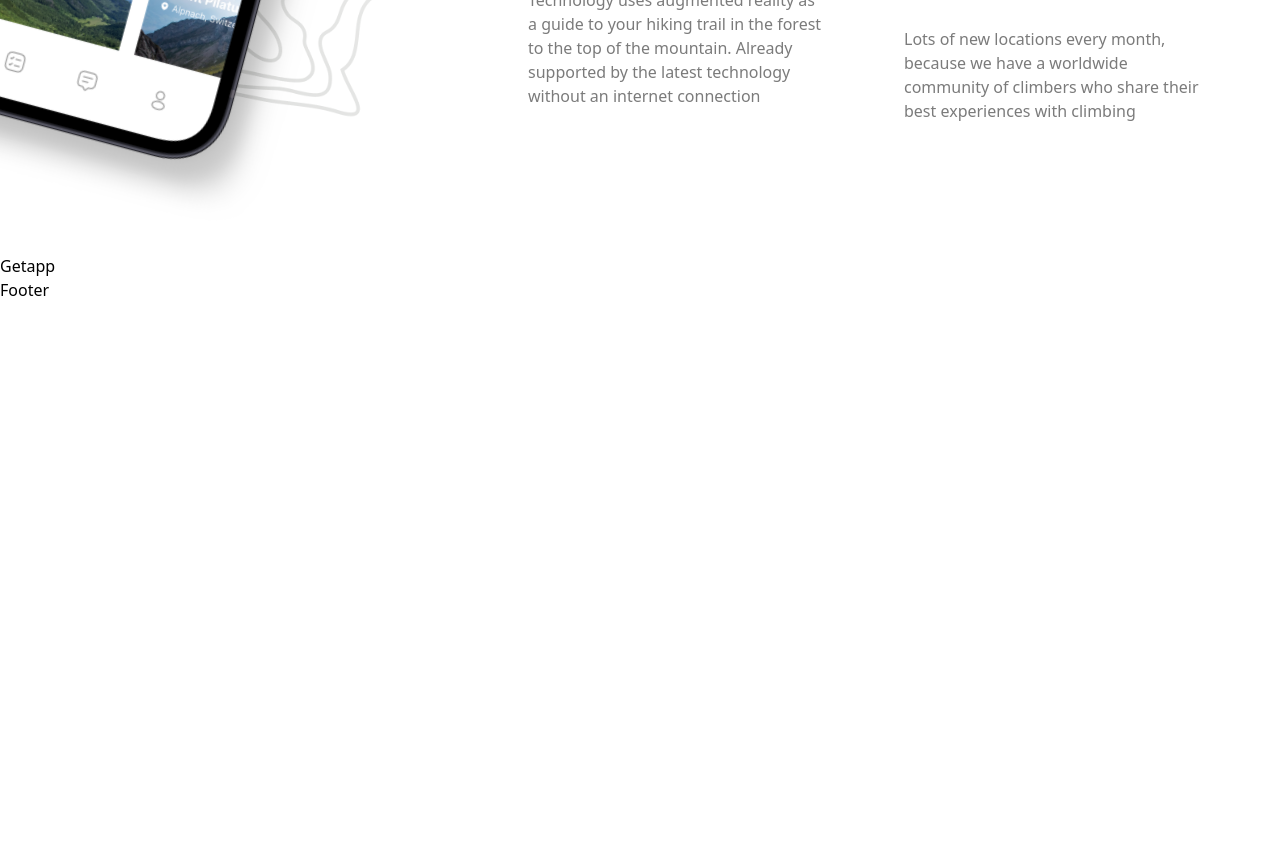
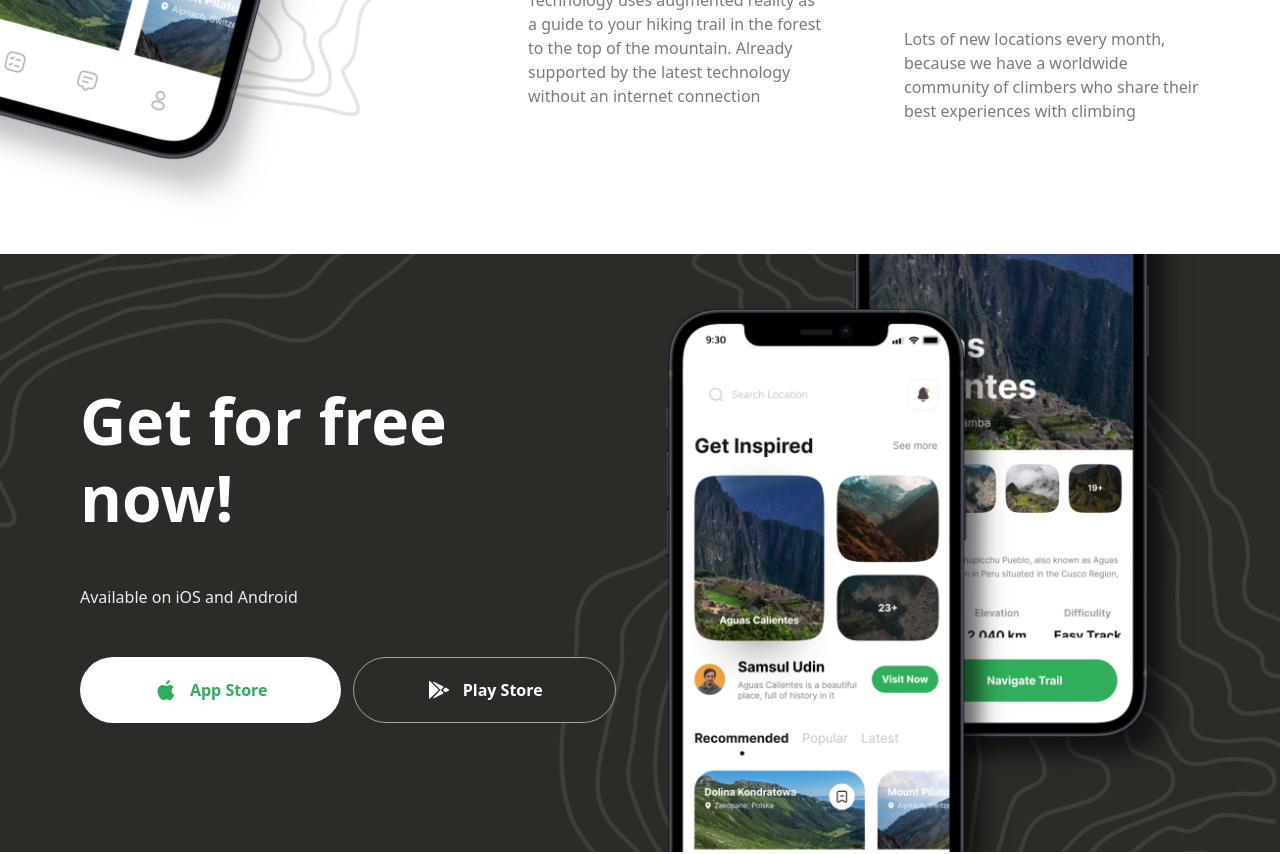
Before and after one commit to WilsonTomisin/camp-site, a Next.js app: page / in a window 1280 px wide. Shown: the part 3520-4374 px from the top of the page. Before the commit the page ends 3822 px from the top, so only its background shows below. Built offline with nearby package versions, Linux system fonts and the light colour scheme.

Commit message:
finished getapp section

```diff
--- a/app/globals.css
+++ b/app/globals.css
@@ -25,7 +25,7 @@
     @apply  bg-green-90 px-8 py-4 text-white transition-all hover:bg-black
   }
   .btn_dark_green_outline  {
-    @apply border-gray-20 bg-green-90 px-8 py-5 text-white
+    @apply border border-gray-20 bg-green-90 px-8 py-5 text-white
   }
 
   .max-container {
--- a/components/Button.tsx
+++ b/components/Button.tsx
@@ -5,11 +5,12 @@ type ButtonProps = {
     title : string ;
     icon?: string ;
     variant: string ;
+    full?: boolean
 }
 
-export const Button = ({title,variant,icon,type}: ButtonProps) => {
+export const Button = ({title,variant,icon,type,full}: ButtonProps) => {
   return (
-    <button type={type} className={` ${variant} flexCenter rounded-full gap-3`}>
+    <button type={type} className={` ${variant} flexCenter rounded-full gap-3 ${ full && ' w-full' }`}>
         <span>{icon && <Image src={icon} alt={title} width={24} height={24}/>}</span>
         <span className=" bold-16">{title}</span>
     </button>
--- a/components/Getapp.tsx
+++ b/components/Getapp.tsx
@@ -1,7 +1,36 @@
 import React from 'react'
+import { Button } from './Button'
+import Image from 'next/image'
 
 export const Getapp = () => {
   return (
-    <div>Getapp</div>
+    <section className=' flexCenter w-full flex-col pb-[100px]'>
+      <div className=' get-app'>
+        <div className='  flex w-full flex-1 flex-col items-start justify-center gap-12'>
+          <h2 className=' bold-40 lg:bold-64 xlmax-w-[320px]'>Get for free now!</h2>
+          <p className=' regular-16 text-gray-10'>Available on iOS and Android</p>
+          <div className=' flex flex-col w-full gap-3 whitespace-nowrap xl:flex-row'>
+            <Button
+            title='App Store'
+            type='button'
+            icon='/apple.svg'
+            variant='btn_white'
+            full
+            />
+            <Button
+            title='Play Store'
+            type='button'
+            icon='/android.svg'
+            variant='btn_dark_green_outline'
+            full
+            />
+          </div>
+        </div>
+        <div className=' flex w-full flex-1 items-center justify-end'>
+          <Image src={'/phones.png'} alt='phones' height={870} width={550}/>
+        </div>
+      </div>
+
+    </section>
   )
 }
```
Also changed, not shown: 1 other file (tests, documents, lock files or other folders).
